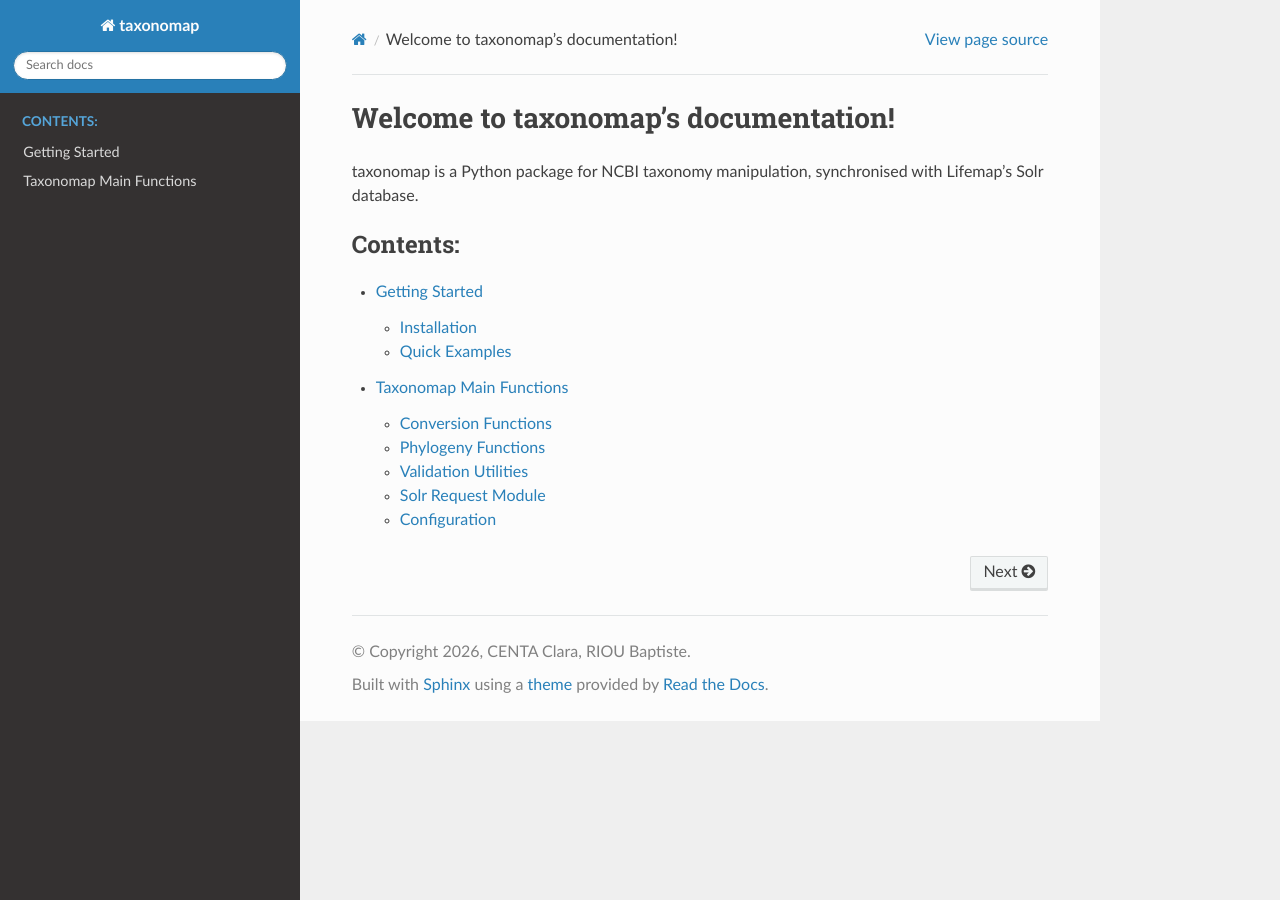
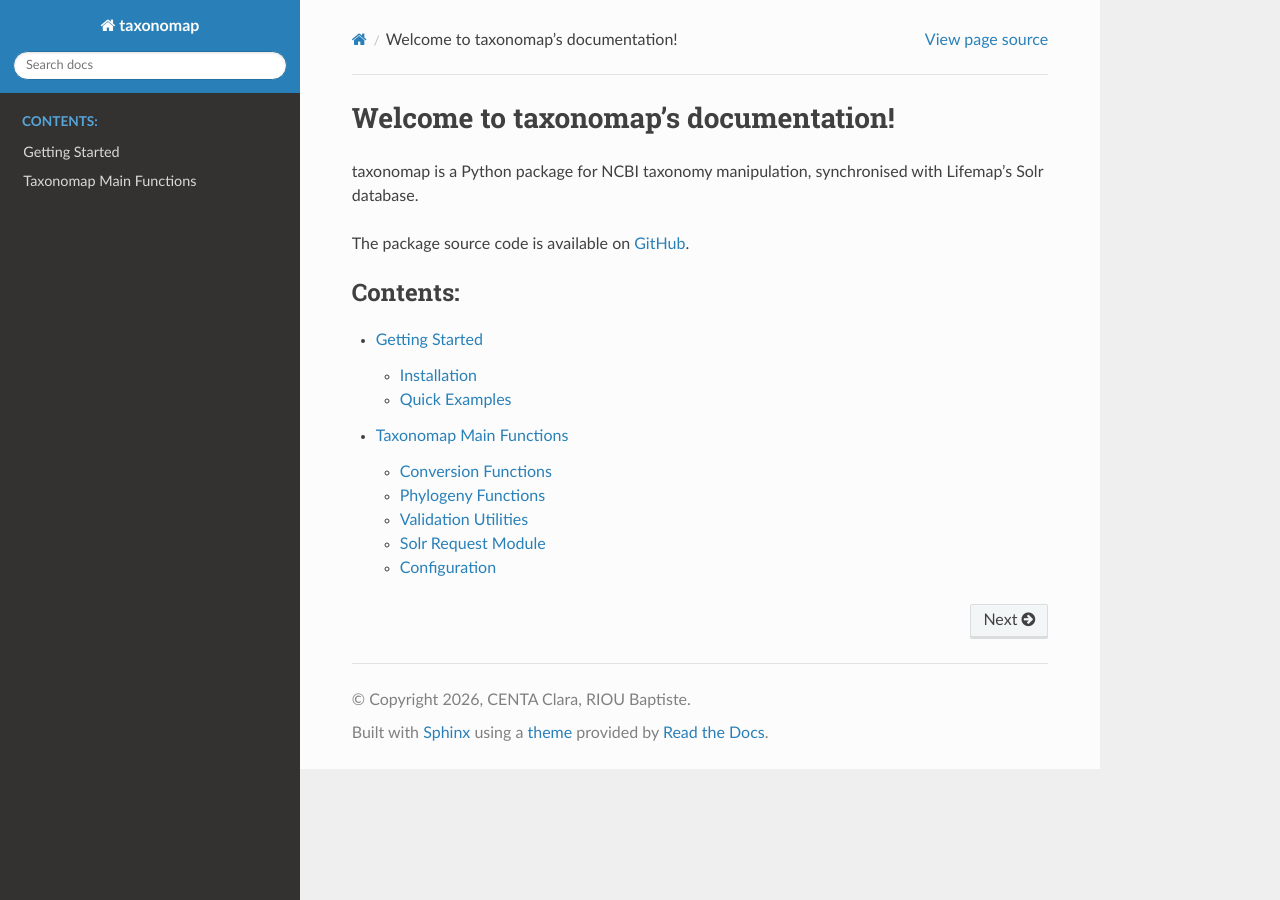
Before and after one commit to Lifemap-ToL/taxonomap, a Sphinx documentation site: the page built from docs/index.rst, in a window 1280 px wide. Built offline with Sphinx 7.4.7 and the Read the Docs theme 3.1.0, drawn with Linux system fonts in a browser that asks for light colours.

Commit message:
add github link

```diff
--- a/docs/index.rst
+++ b/docs/index.rst
@@ -2,6 +2,9 @@ Welcome to taxonomap's documentation!
 =====================================
 
 taxonomap is a Python package for NCBI taxonomy manipulation, synchronised with Lifemap's Solr database.
+
+The package source code is available on `GitHub <https://github.com/Lifemap-ToL/taxonomap>`_.
+
 
 .. toctree::
    :maxdepth: 2
```
